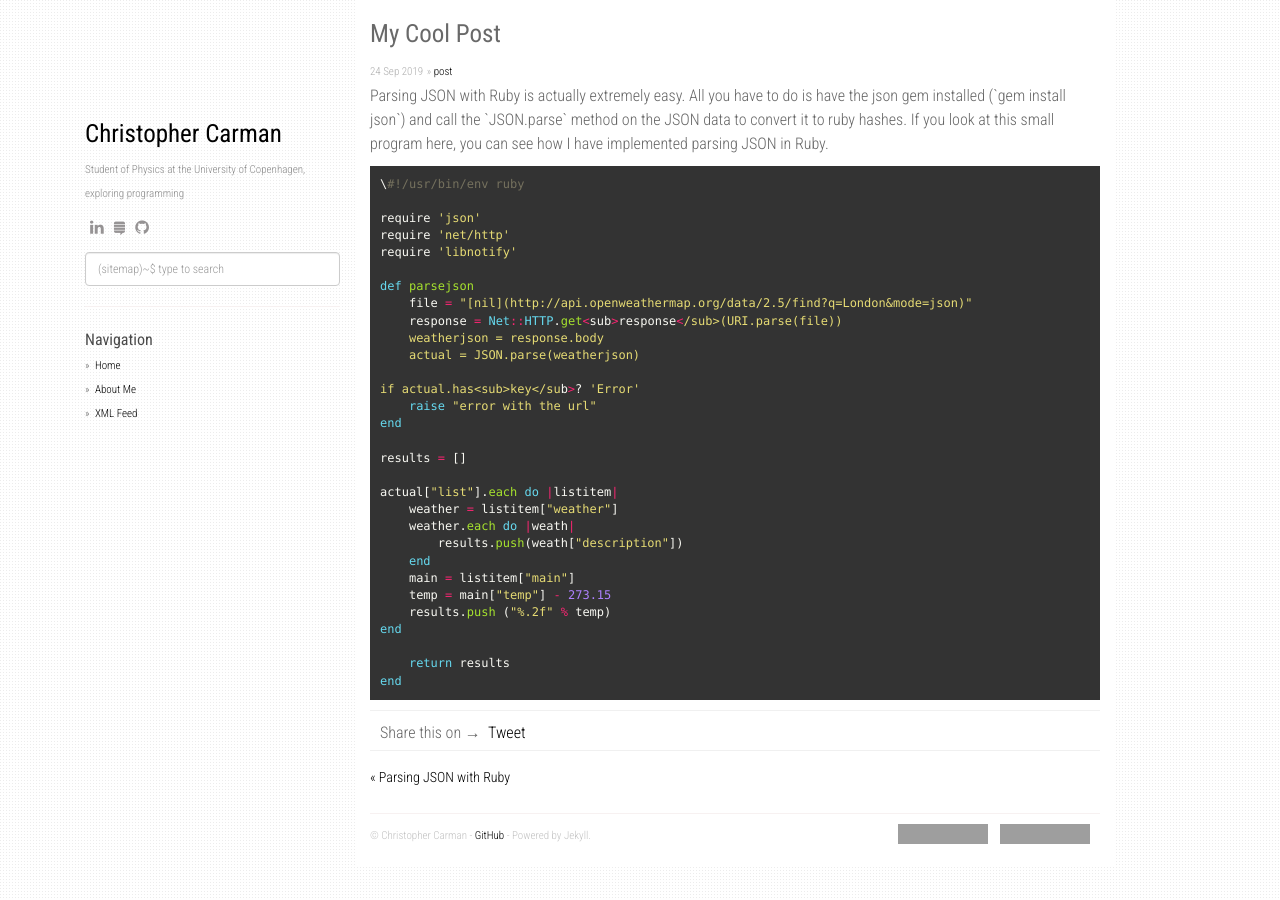
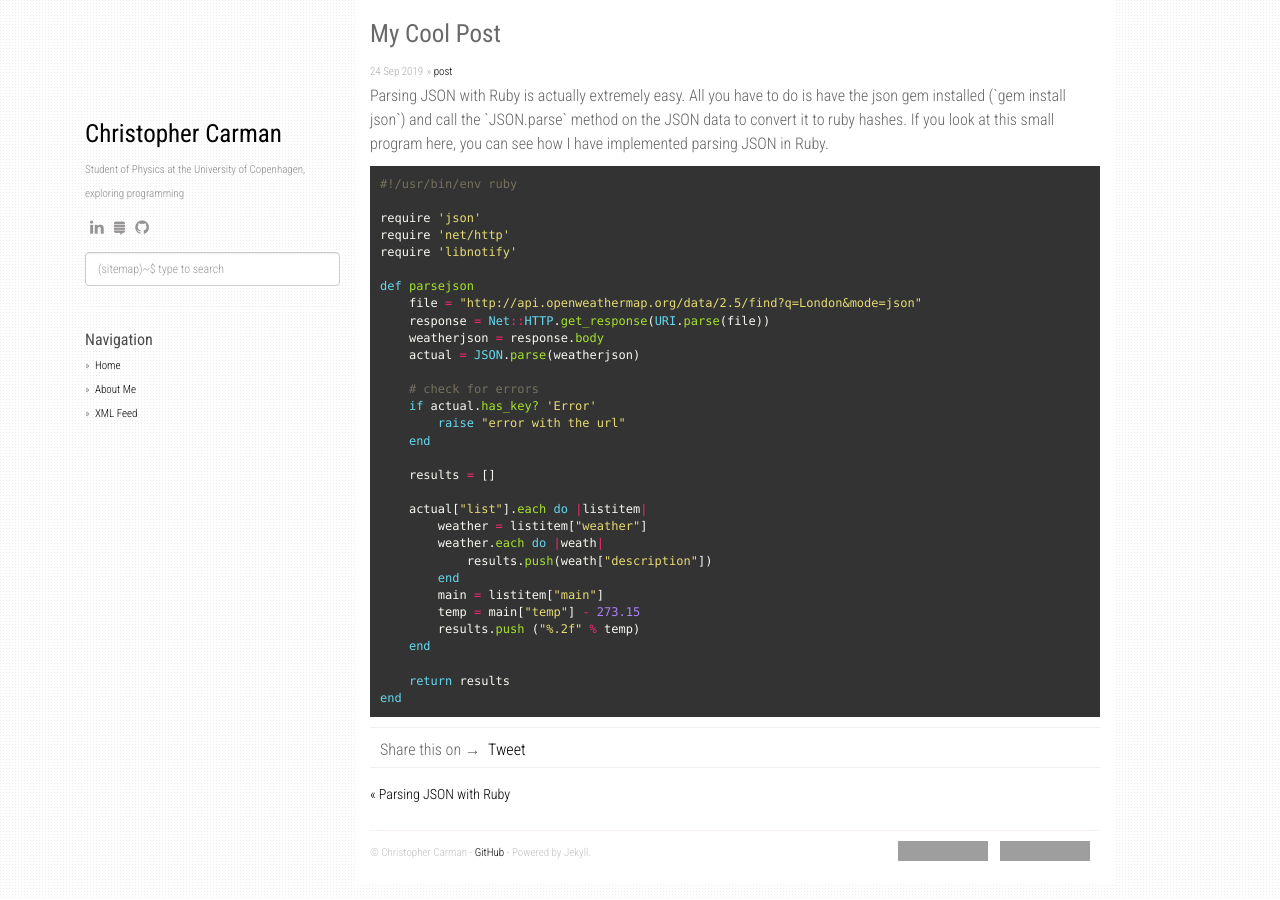
Before and after one commit to Shadesfear/Shadesfear.github.io, a Jekyll site: the page built from _posts/2019-11-09-new-post.md, in a window 1280 px wide. Built offline with Jekyll 4.4.1, drawn with Linux system fonts in a browser that asks for light colours; nearby versions of some CDN libraries; our own code applies the rules of GitHub Pages for plain Markdown files; comment, search, counter and statistics services are not loaded; grey boxes are pictures that could not be loaded.

Commit message:
go go another time

````diff
--- a/_posts/2019-11-09-new-post.md
+++ b/_posts/2019-11-09-new-post.md
@@ -8,38 +8,39 @@ tags:
 ---
 Parsing JSON with Ruby is actually extremely easy. All you have to do is have the json gem installed (\`gem install json\`) and call the \`JSON.parse\` method on the JSON data to convert it to ruby hashes. If you look at this small program here, you can see how I have implemented parsing JSON in Ruby.
 
-{% highlight ruby %}
-\#!/usr/bin/env ruby
+```ruby
+#!/usr/bin/env ruby
 
 require 'json'
 require 'net/http'
 require 'libnotify'
 
 def parsejson
-    file = "[nil](http://api.openweathermap.org/data/2.5/find?q=London&mode=json)"
-    response = Net::HTTP.get<sub>response</sub>(URI.parse(file))
+    file = "http://api.openweathermap.org/data/2.5/find?q=London&mode=json"
+    response = Net::HTTP.get_response(URI.parse(file))
     weatherjson = response.body
     actual = JSON.parse(weatherjson)
 
-if actual.has<sub>key</sub>? 'Error'
-    raise "error with the url"
-end
+    # check for errors
+    if actual.has_key? 'Error'
+	raise "error with the url"
+    end
 
-results = []
+    results = []
 
-actual["list"].each do |listitem|
-    weather = listitem["weather"]
-    weather.each do |weath|
-	results.push(weath["description"])
+    actual["list"].each do |listitem|
+	weather = listitem["weather"]
+	weather.each do |weath|
+	    results.push(weath["description"])
+	end
+	main = listitem["main"]
+	temp = main["temp"] - 273.15
+	results.push ("%.2f" % temp)
     end
-    main = listitem["main"]
-    temp = main["temp"] - 273.15
-    results.push ("%.2f" % temp)
-end
 
     return results
 end
-{% endhighlight %}
+```
 
 
 <!----- Footnotes ----->
--- a/_posts/2019-11-09-new-post.org
+++ b/_posts/2019-11-09-new-post.org
@@ -8,7 +8,7 @@
 
 Parsing JSON with Ruby is actually extremely easy. All you have to do is have the json gem installed (`gem install json`) and call the `JSON.parse` method on the JSON data to convert it to ruby hashes. If you look at this small program here, you can see how I have implemented parsing JSON in Ruby.
 
-{% highlight ruby %}
+#+BEGIN_SRC ruby
 #!/usr/bin/env ruby
 
 require 'json'
@@ -40,4 +40,4 @@ def parsejson
 
     return results
 end
-{% endhighlight %}
+#+END_SRC
````
